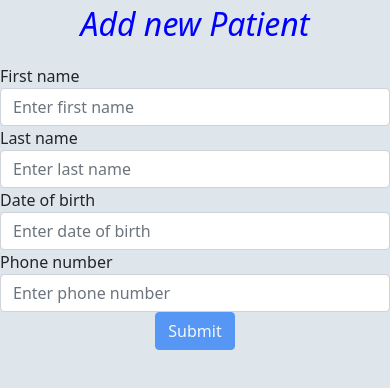
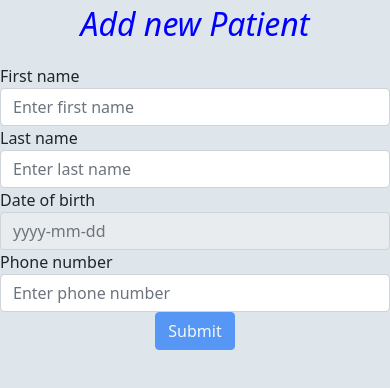
Before and after one commit to Dental-Office/Dental-Office-UI, an Angular app: page /addNewPatient in a window 390 px wide. Shown: the top 388 px of the page. Built offline with nearby package versions, Linux system fonts and the light colour scheme.

Commit message:
Finish validation for Date of birth and Phone Number; Add validation for Calendar field

```diff
--- a/db.json
+++ b/db.json
@@ -118,6 +118,18 @@
       "dateOfBirth": "ewew",
       "phoneNumber": "ew",
       "id": 17
+    },
+    {
+      "firstName": "Dragana",
+      "lastName": "Spasojevic",
+      "phoneNumber": "+4917673831708",
+      "id": 18
+    },
+    {
+      "firstName": "Dragana",
+      "lastName": "Spasojevic",
+      "phoneNumber": "+4917673831708",
+      "id": 19
     }
   ]
 }
--- a/package.json
+++ b/package.json
@@ -23,6 +23,7 @@
     "@ng-bootstrap/ng-bootstrap": "^12.0.0",
     "@popperjs/core": "^2.10.2",
     "bootstrap": "^5.1.3",
+    "bootstrap-icons": "^1.8.1",
     "json-server": "^0.17.0",
     "rxjs": "~7.5.0",
     "tslib": "^2.3.0",
--- a/src/app/add-new-patient/add-new-patient.component.html
+++ b/src/app/add-new-patient/add-new-patient.component.html
@@ -39,14 +39,16 @@
   <div class="row justify-content-md-center">
     <div class="form-group col-md-3">
       <label for="dateOfBirth">Date of birth</label>
-      <input type="dateOfBirth" class="form-control" id="dateOfBirth"
-        placeholder="Enter date of birth" formControlName="dateOfBirth">
-        <div *ngIf="basicData.controls['dateOfBirth'].touched && basicData.controls['dateOfBirth'].errors?.['required']" class="alert alert-danger">
-          Date of birth is required!
-        </div>
-
-
-
+      <div class="input-group">
+        <input class="form-control" placeholder="yyyy-mm-dd"
+        formControlName="dateOfBirth"
+        readonly
+        (click)="d.toggle()"
+          name="dp" ngbDatepicker [minDate]="{year: 1920, month: 1, day: 1}" #d="ngbDatepicker">
+      </div>
+      <div *ngIf="basicData.controls['dateOfBirth'].touched && basicData.controls['dateOfBirth'].errors?.['required']" class="alert alert-danger">
+        Please pick the date from calendar!
+      </div>
     </div>
   </div>
   <div class="row justify-content-md-center">
@@ -54,6 +56,18 @@
       <label for="phoneNumber">Phone number</label>
       <input type="phoneNumber" class="form-control" id="phoneNumber"
         placeholder="Enter phone number" formControlName="phoneNumber">
+      <div *ngIf="basicData.controls['phoneNumber'].touched && basicData.controls['phoneNumber'].errors?.['required']" class="alert alert-danger">
+        Phone number is required!
+      </div>
+      <div *ngIf="basicData.controls['phoneNumber'].touched && basicData.controls['phoneNumber'].errors?.['pattern']" class="alert alert-danger">
+        Please enter a number!
+      </div>
+      <div *ngIf="basicData.controls['phoneNumber'].touched && basicData.controls['phoneNumber'].errors?.['minlength']" class="alert alert-danger">
+        Phone number must have ten numbers!
+      </div>
+      <div *ngIf="basicData.controls['phoneNumber'].touched && basicData.controls['phoneNumber'].errors?.['maxlength']" class="alert alert-danger">
+        Phone number must have ten numbers!
+      </div>
     </div>
   </div>
   <div class="container">
--- a/src/app/add-new-patient/add-new-patient.component.ts
+++ b/src/app/add-new-patient/add-new-patient.component.ts
@@ -1,7 +1,7 @@
 import { Component, OnInit } from '@angular/core';
-import { FormGroup, FormControl, Validators, MaxValidator } from '@angular/forms';
+import { FormGroup, FormControl, Validators } from '@angular/forms';
 import { PersonService } from '../person.service';
-
+import {NgbDateStruct} from '@ng-bootstrap/ng-bootstrap';
 @Component({
   selector: 'app-add-new-patient',
   templateUrl: './add-new-patient.component.html',
@@ -10,18 +10,20 @@ import { PersonService } from '../person.service';
 export class AddNewPatientComponent implements OnInit {
 
   basicData: FormGroup;
+  model!: NgbDateStruct;
 
   constructor(private personService: PersonService) {
     this.basicData = new FormGroup ({
       firstName: new FormControl('', [Validators.required, Validators.minLength(2), Validators.pattern('[a-zA-Z]*')]),
       lastName: new FormControl('', [Validators.required, Validators.minLength(2), Validators.pattern('[a-zA-Z]*')]),
-      dateOfBirth: new FormControl('', [Validators.required, Validators.pattern('((((\\b[1-9]\\b|1[0-9]|2[0-8])[-]([1-9]|1[0-2]))|((29|30|31)[-]([13578]|1[02]))|((29|30)[-]([469]|11)))[-]([0-9][0-9][0-9][0-9]))|(29[-]2[-](([0-9][0-9])(00|04|08|12|16|20|24|28|32|36|40|44|48|52|56|60|64|68|72|76|80|84|88|92|96)))')]),
-      phoneNumber: new FormControl(''),
+      dateOfBirth: new FormControl('', [Validators.required]),
+      phoneNumber: new FormControl('', [Validators.required, Validators.pattern('^[0-9]*$'), Validators.minLength(10), Validators.maxLength(10)]),
     },
     { updateOn: "blur"});
   }
 
-  ngOnInit(): void { }
+  ngOnInit(): void {
+  }
 
   onSubmit() {
     if(this.basicData.valid){
--- a/src/app/app.module.ts
+++ b/src/app/app.module.ts
@@ -1,7 +1,7 @@
 import { NgModule } from '@angular/core';
 import { BrowserModule } from '@angular/platform-browser';
 import { HttpClientModule } from '@angular/common/http';
-import { ReactiveFormsModule } from '@angular/forms';
+import { FormsModule, ReactiveFormsModule } from '@angular/forms';
 
 import { AppComponent } from './app.component';
 import { HomeComponent } from './home/home.component';
@@ -21,7 +21,8 @@ import { AppRoutingModule } from './app-routing.module';
     HttpClientModule,
     NgbModule,
     AppRoutingModule,
-    ReactiveFormsModule
+    ReactiveFormsModule,
+    FormsModule
   ],
   providers: [],
   bootstrap: [AppComponent]
--- a/src/styles.css
+++ b/src/styles.css
@@ -1,2 +1,4 @@
 /* You can add global styles to this file, and also import other style files */
+@import "~bootstrap-icons/font/bootstrap-icons.css";
+
 html, div { background-color: rgb(223, 230, 235); }
```
Also changed, not shown: 1 other file (tests, documents, lock files or other folders).
